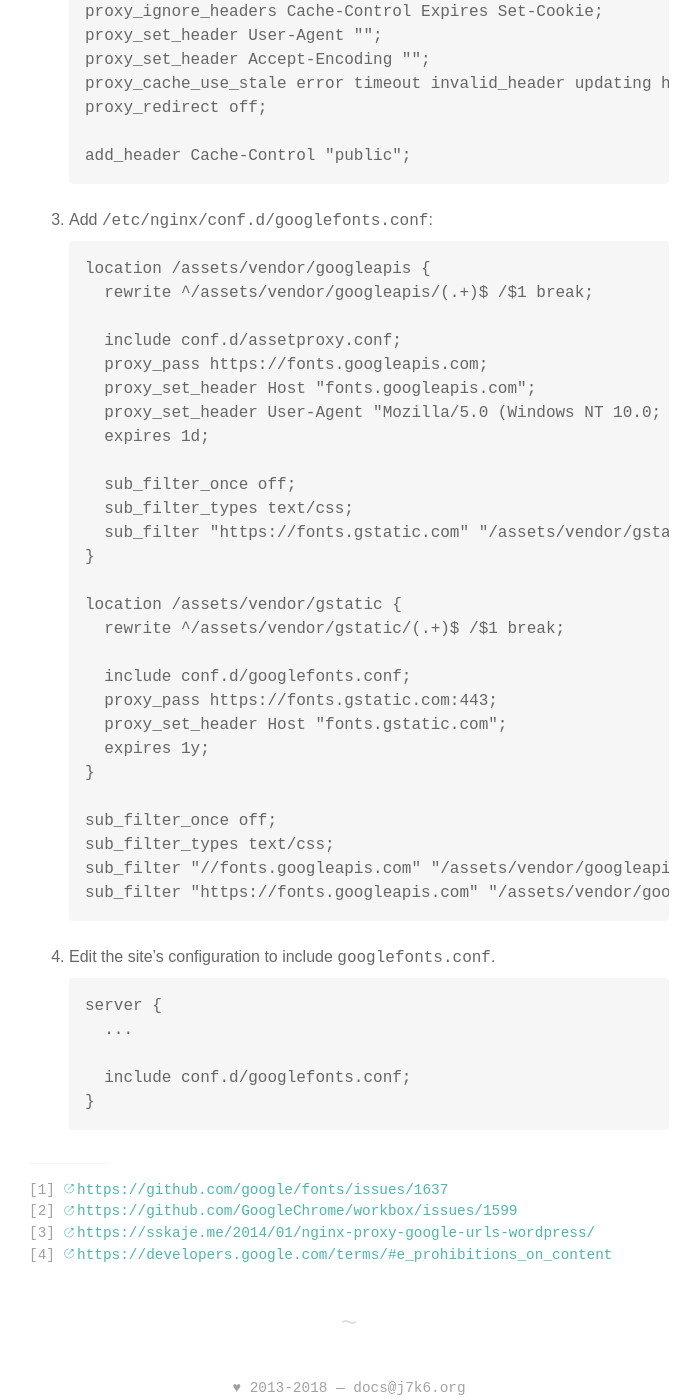
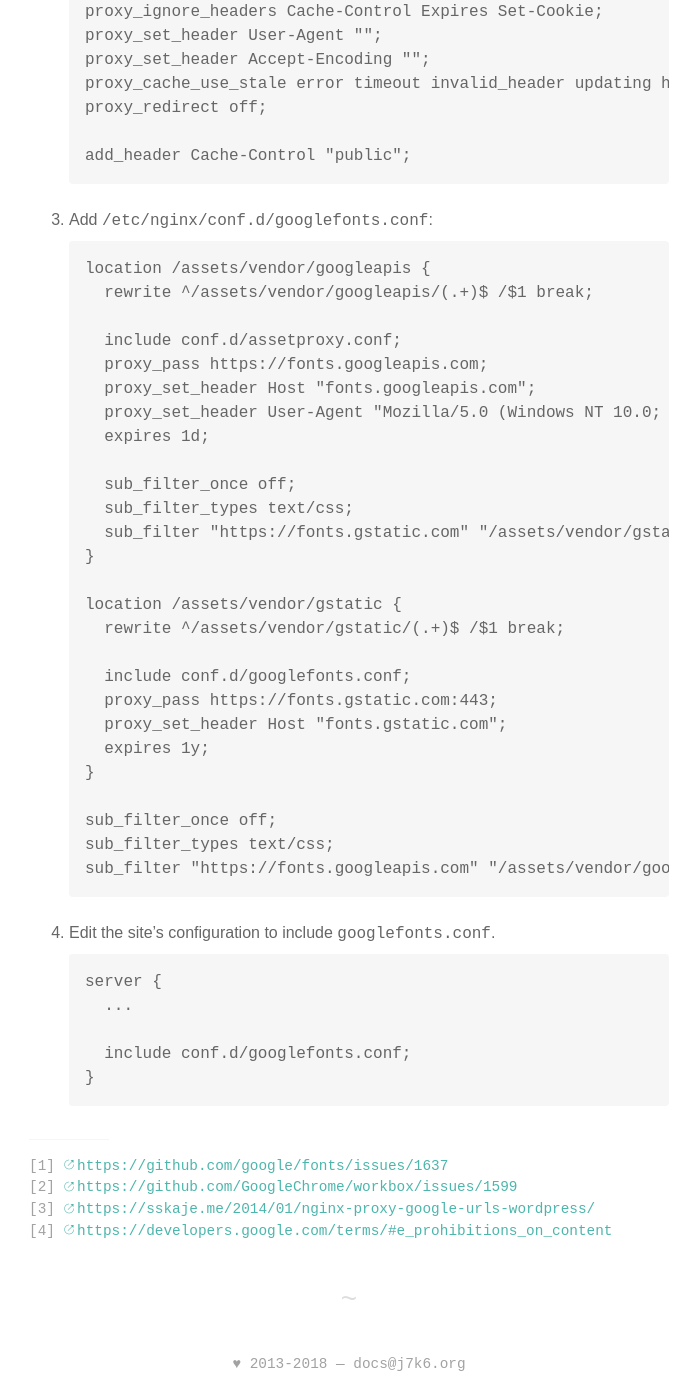
Before and after one commit to gh0st/docs.j7k6.org, a Jekyll site: the page built from _posts/2018-09-23-google-fonts-proxy-cache-nginx-privacy-gdpr.md, in a window 1280 px wide and 1400 px high, scrolled down 544 px. Shown: the whole window, without its empty margins (291-991 px from the left). Built offline with Jekyll 4.4.1, drawn with Linux system fonts in a browser that asks for light colours; some web fonts are replaced; after the commit the page ends 1922 px from its top, so only the background shows below that.

Commit message:
googlefonts

````diff
--- a/_posts/2018-09-23-google-fonts-proxy-cache-nginx-privacy-gdpr.md
+++ b/_posts/2018-09-23-google-fonts-proxy-cache-nginx-privacy-gdpr.md
@@ -47,7 +47,6 @@ title: "Proxy and Cache Google Fonts with Nginx to Protect Privacy of Users and
 
    sub_filter_once off;
    sub_filter_types text/css;
-   sub_filter "//fonts.googleapis.com" "/assets/vendor/googleapis";
    sub_filter "https://fonts.googleapis.com" "/assets/vendor/googleapis";
    ```
 4. Edit the site's configuration to include `googlefonts.conf`.
````
